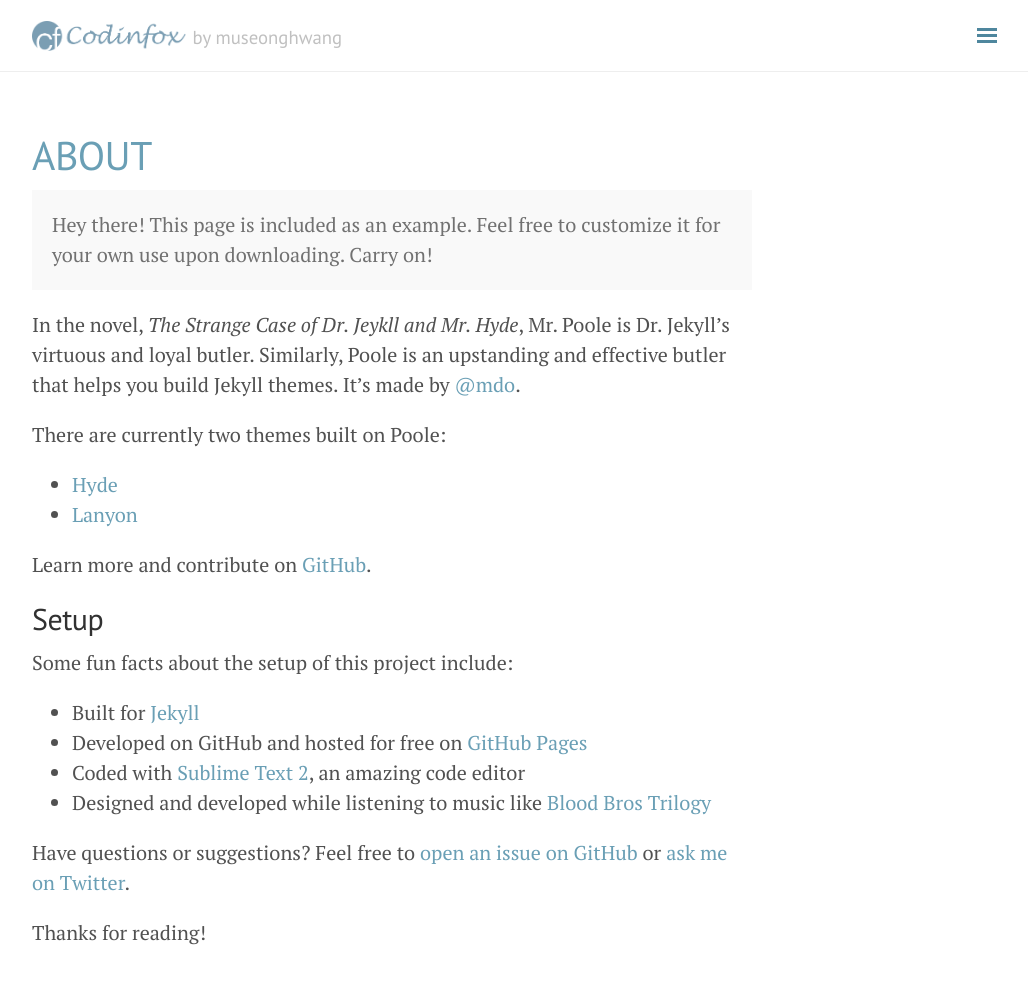
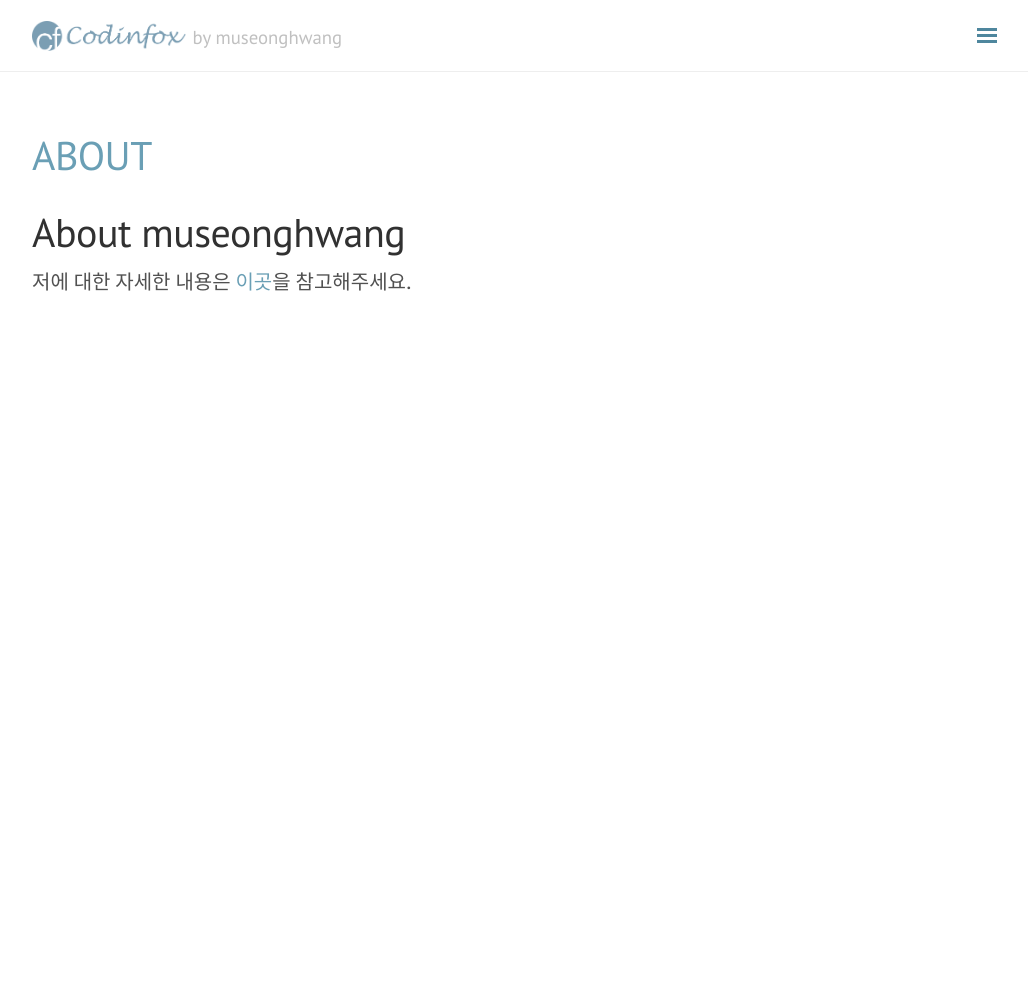
Before and after one commit to museonghwang/museonghwang.github.io, a Jekyll site: the page built from about.md, in a window 1280 px wide and 1028 px high. Shown: the top 984 px of the window, without its empty margins (248-1276 px from the left). Built offline with Jekyll 4.4.1, drawn with Linux system fonts in a browser that asks for light colours; nearby versions of some CDN libraries; comment, search, counter and statistics services are not loaded.

Commit message:
update about

```diff
--- a/about.md
+++ b/about.md
@@ -3,28 +3,8 @@ layout: page
 title: About
 ---
 
-<p class="message">
-  Hey there! This page is included as an example. Feel free to customize it for your own use upon downloading. Carry on!
-</p>
 
-In the novel, *The Strange Case of Dr. Jeykll and Mr. Hyde*, Mr. Poole is Dr. Jekyll's virtuous and loyal butler. Similarly, Poole is an upstanding and effective butler that helps you build Jekyll themes. It's made by [@mdo](https://twitter.com/mdo).
 
-There are currently two themes built on Poole:
+# About museonghwang
 
-* [Hyde](http://hyde.getpoole.com)
-* [Lanyon](http://lanyon.getpoole.com)
-
-Learn more and contribute on [GitHub](https://github.com/poole).
-
-## Setup
-
-Some fun facts about the setup of this project include:
-
-* Built for [Jekyll](http://jekyllrb.com)
-* Developed on GitHub and hosted for free on [GitHub Pages](https://pages.github.com)
-* Coded with [Sublime Text 2](http://sublimetext.com), an amazing code editor
-* Designed and developed while listening to music like [Blood Bros Trilogy](https://soundcloud.com/maddecent/sets/blood-bros-series)
-
-Have questions or suggestions? Feel free to [open an issue on GitHub](https://github.com/poole/issues/new) or [ask me on Twitter](https://twitter.com/mdo).
-
-Thanks for reading!
+저에 대한 자세한 내용은 <a href="https://wooded-heath-663.notion.site/2b640db30bcb47ebb4699407d41bbc9d">이곳</a>을 참고해주세요.
```
